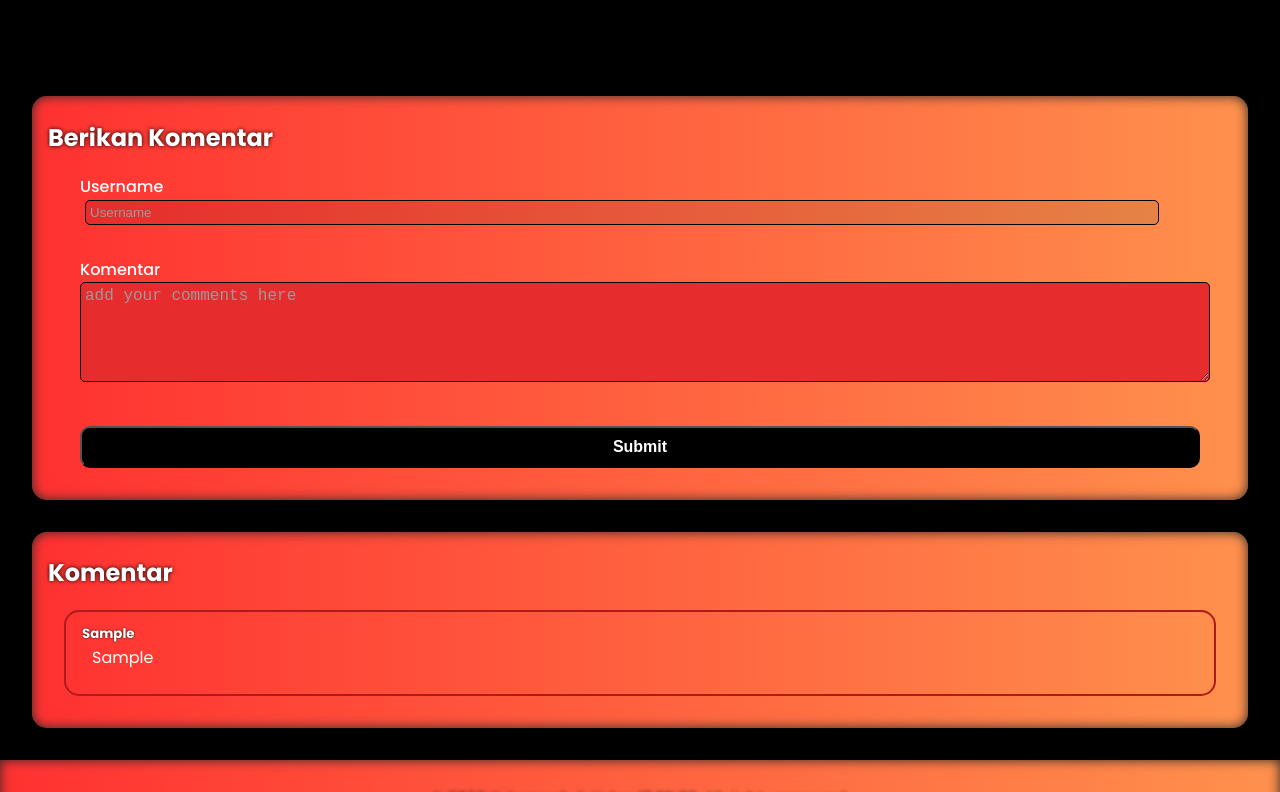
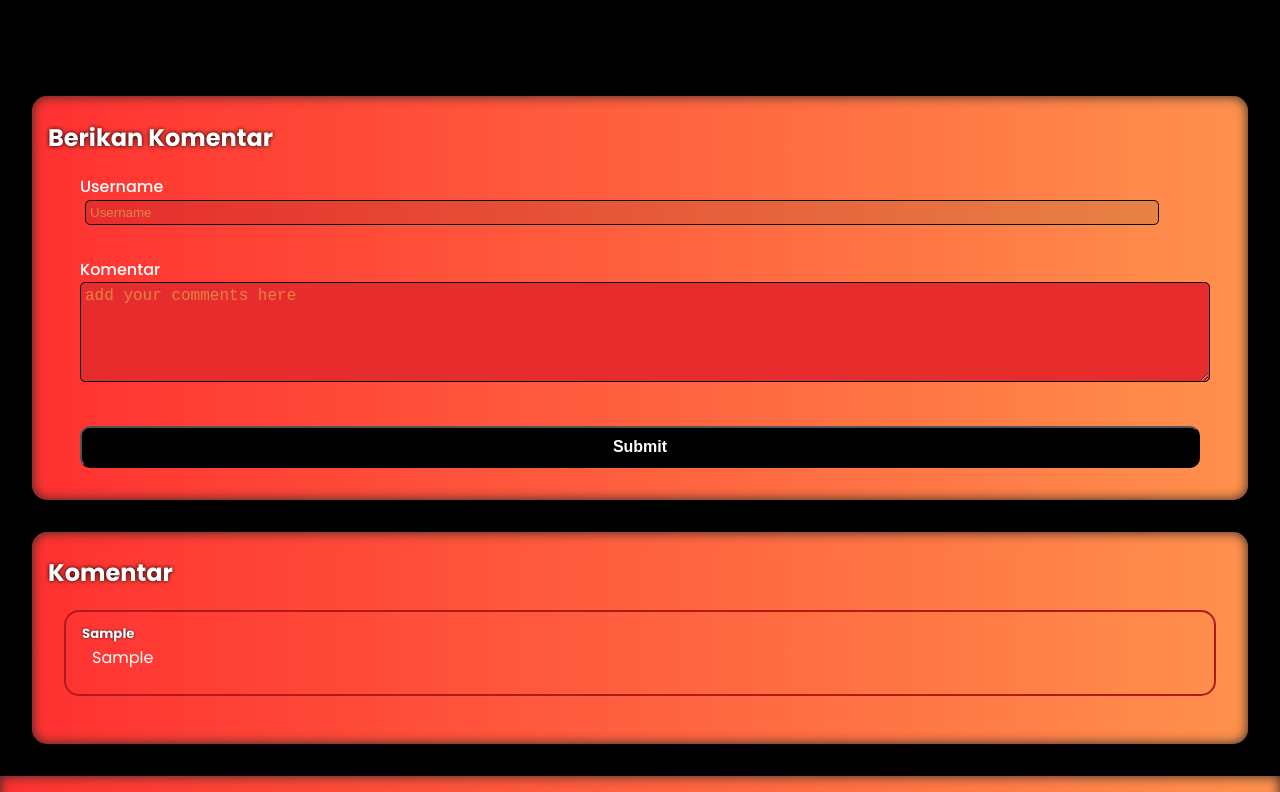
Before and after one commit to nendyrafi0/Project-UAS, a plain HTML site: page berita/berita-1.html in a window 1280 px wide. Both pictures are taken after typing "Sample", "Sample" into the empty fields and a click on the button "Submit". Shown: the part 1887-2679 px from the top of the page. Drawn offline with Linux system fonts and the light colour scheme; files that its build step writes are made by us from their sources.

Commit message:
another updated version
adding smooth scrolling and making some small changes

```diff
--- a/css/berita.css
+++ b/css/berita.css
@@ -1,4 +1,8 @@
 @import url('https://fonts.googleapis.com/css2?family=Poppins:wght@400;500;700&display=swap');
+
+html {
+    scroll-behavior: smooth;
+}
 
 *::-webkit-scrollbar{
     display: none;
@@ -57,7 +61,7 @@ nav li:hover {
 /* home */
 
 section {
-    padding-inline: 6rem;
+    padding-inline: 10rem;
     padding-block: 2rem;
 }
 /* home */
@@ -171,7 +175,7 @@ section {
 }
 
 .input-comments form label input::placeholder, .input-comments form label textarea::placeholder {
-    color: rgb(172, 172, 172)
+    color: #ff914d;
 }
 
 .input-comments form label textarea {
@@ -188,6 +192,7 @@ section {
     padding: 10px 2rem;
     font-size: 1rem;
     margin-inline: 2rem;
+    transition: .3s;
 }
 
 .input-comments button:hover {
@@ -208,6 +213,7 @@ section {
     border: 2px solid #af1b1b;
     padding: 0.5rem 1rem 1.5rem;
     border-radius: 15px;
+    margin-bottom: 1rem;
 }
 
 .comment-card small {
--- a/css/semua-berita.css
+++ b/css/semua-berita.css
@@ -1,4 +1,8 @@
 @import url('https://fonts.googleapis.com/css2?family=Poppins:wght@400;500;700&display=swap');
+
+html {
+    scroll-behavior: smooth;
+}
 
 *::-webkit-scrollbar{
     display: none;
--- a/home.css
+++ b/home.css
@@ -1,4 +1,8 @@
 @import url('https://fonts.googleapis.com/css2?family=Poppins:wght@400;500;700&display=swap');
+
+html {
+    scroll-behavior: smooth;
+}
 
 *::-webkit-scrollbar{
     display: none;
```
Also changed, not shown: berita/berita-3.html (+1 -1 lines).
